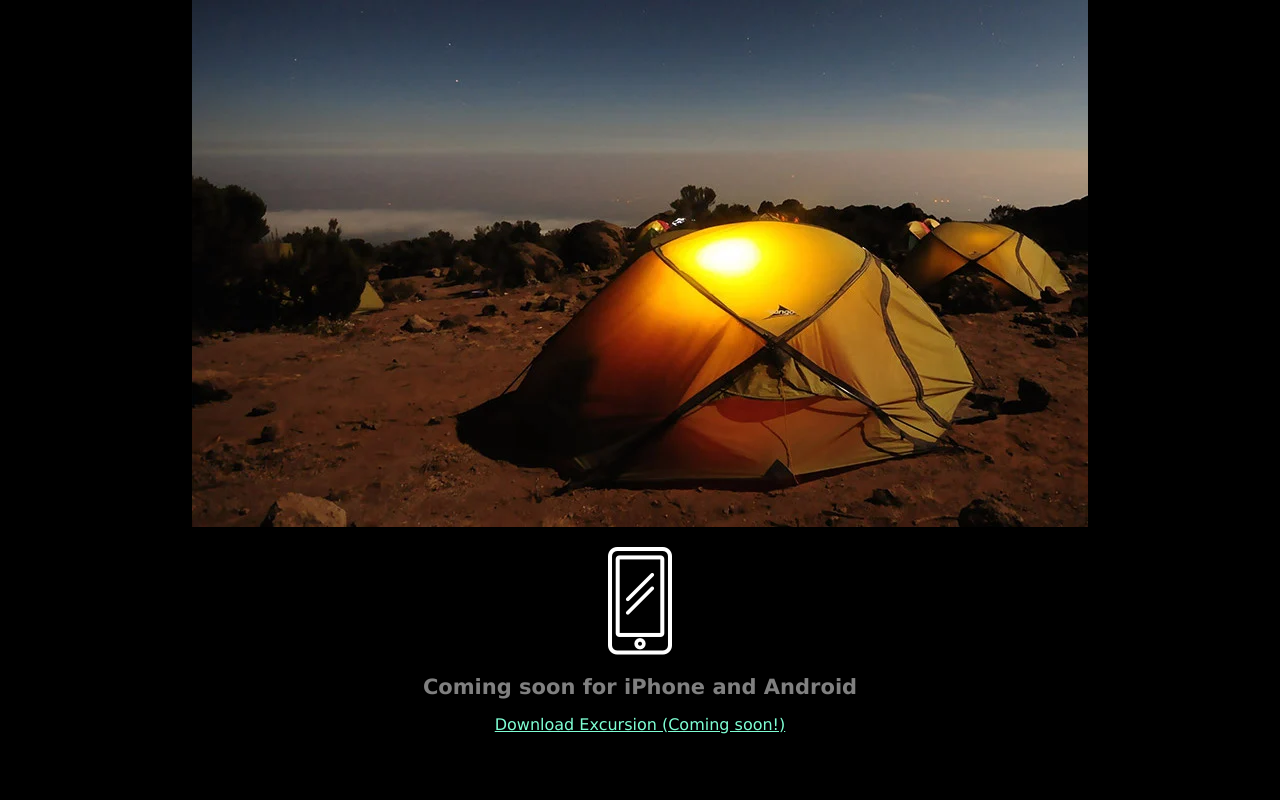
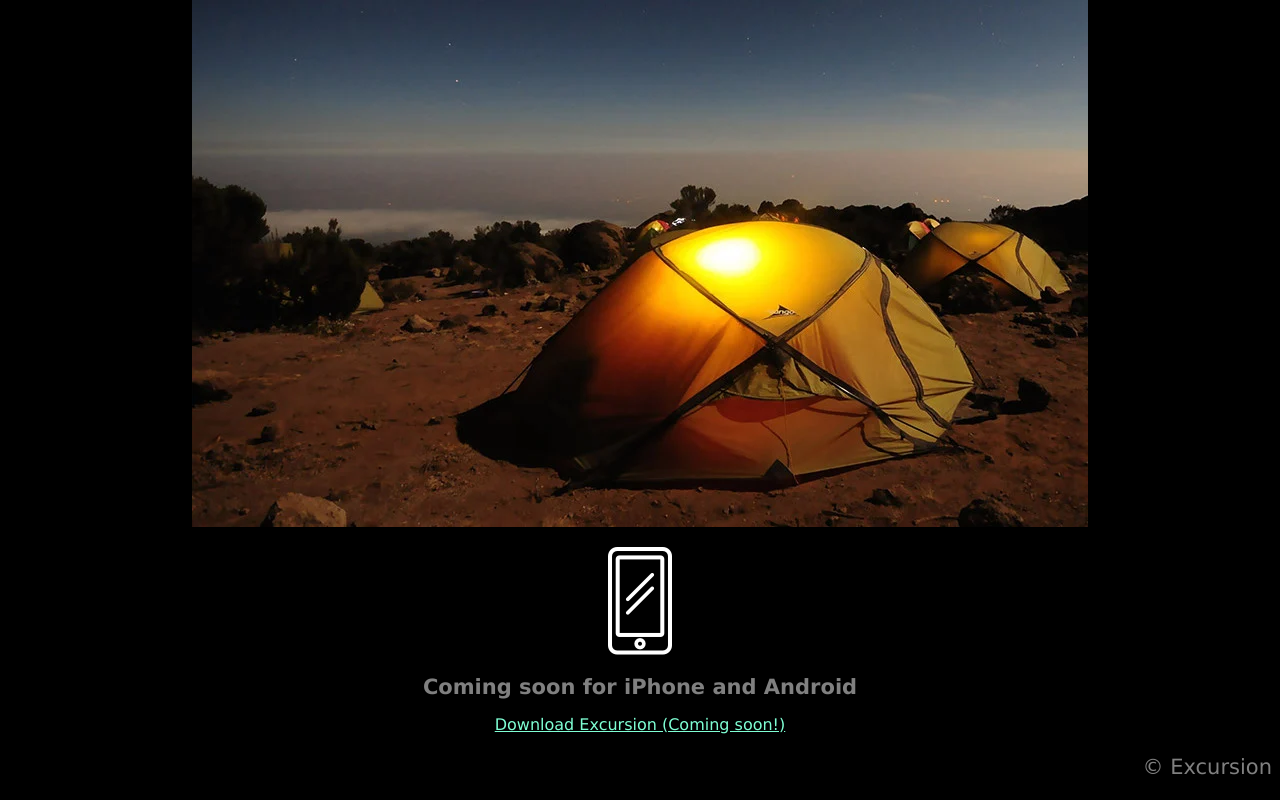
Before and after one commit to Ayz1x/excursion, a plain HTML site: page index.html in a window 1280 px wide. Shown: the part 485-1285 px from the top of the page. Before the commit the page ends 1235 px from the top, so only its background shows below. Drawn offline with Linux system fonts and the light colour scheme.

Commit message:
Final push

```diff
--- a/index.html
+++ b/index.html
@@ -19,5 +19,6 @@
   <p><img src ="resources/images/phone.png"></p>
   <h1 class="subheader">Coming soon for iPhone and Android</h1>
   <p><a id = "aqua" href="#">Download Excursion (Coming soon!)</a></p>
+  <p class = "footer"> © Excursion</p>
   </body>
 </html>
--- a/resources/css/style.css
+++ b/resources/css/style.css
@@ -24,3 +24,9 @@ body {
     color: aquamarine;
     font-size: 16px;
 }
+
+.footer {
+    font-size: 21px;
+    color: grey;
+    text-align: right;
+}
```
